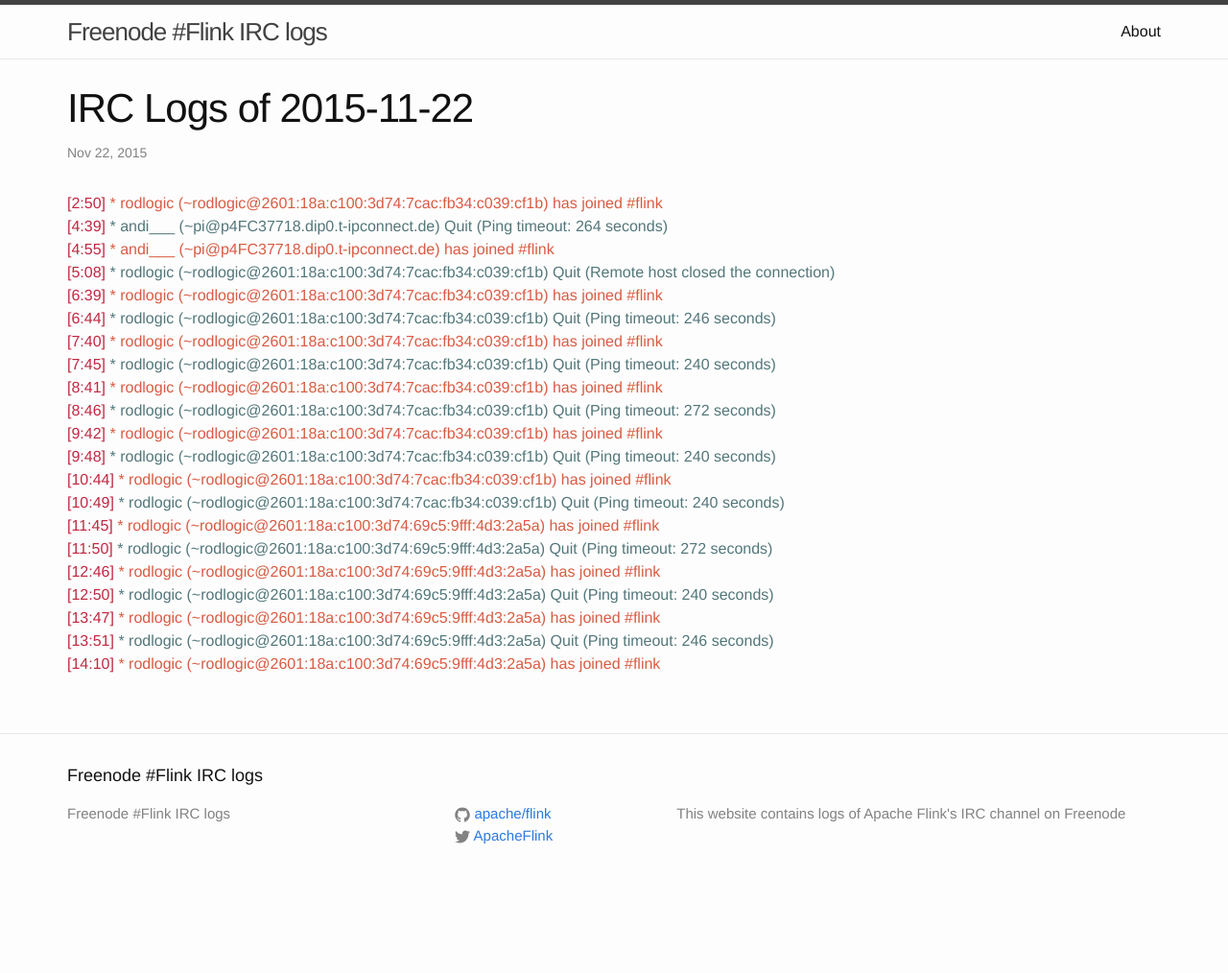
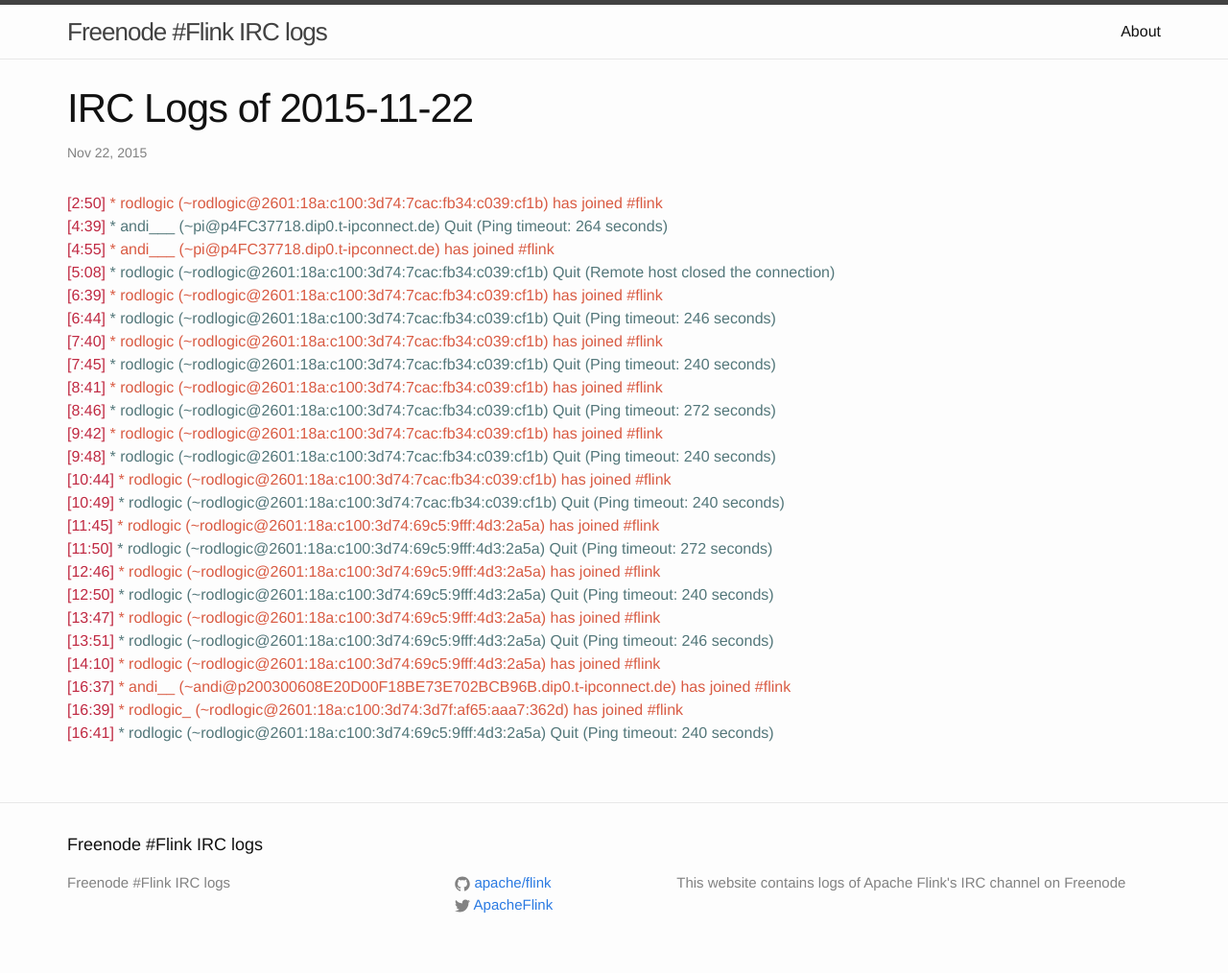
Before and after one commit to flink-irc-logs/flink-irc-logs.github.io, a Jekyll site: the page built from _posts/2015-11-22-logs.markdown, in a window 1280 px wide. Shown: the whole page at 96% size. Built offline with Jekyll 4.4.1, drawn with Linux system fonts in a browser that asks for light colours; before the commit the page ends 942 px from its top, so only the background shows below that.

Commit message:
Update of the logs on Sun Nov 22 18:23:42 CET 2015

```diff
--- a/_posts/2015-11-22-logs.markdown
+++ b/_posts/2015-11-22-logs.markdown
@@ -25,3 +25,6 @@
 <span class="irc-date">[13:47]</span> <span class="irc-green">* rodlogic (~rodlogic@2601:18a:c100:3d74:69c5:9fff:4d3:2a5a) has joined #flink</span><br />
 <span class="irc-date">[13:51]</span> <span class="irc-navy">* rodlogic (~rodlogic@2601:18a:c100:3d74:69c5:9fff:4d3:2a5a) Quit (Ping timeout: 246 seconds)</span><br />
 <span class="irc-date">[14:10]</span> <span class="irc-green">* rodlogic (~rodlogic@2601:18a:c100:3d74:69c5:9fff:4d3:2a5a) has joined #flink</span><br />
+<span class="irc-date">[16:37]</span> <span class="irc-green">* andi__ (~andi@p200300608E20D00F18BE73E702BCB96B.dip0.t-ipconnect.de) has joined #flink</span><br />
+<span class="irc-date">[16:39]</span> <span class="irc-green">* rodlogic_ (~rodlogic@2601:18a:c100:3d74:3d7f:af65:aaa7:362d) has joined #flink</span><br />
+<span class="irc-date">[16:41]</span> <span class="irc-navy">* rodlogic (~rodlogic@2601:18a:c100:3d74:69c5:9fff:4d3:2a5a) Quit (Ping timeout: 240 seconds)</span><br />
```
